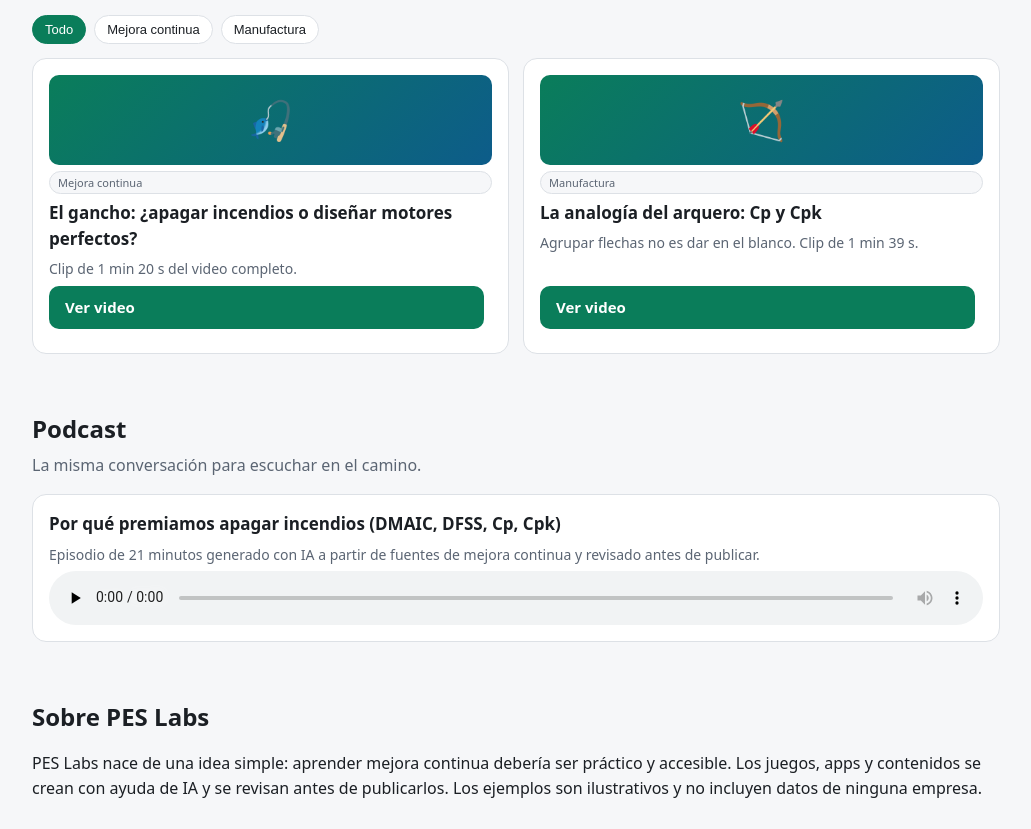
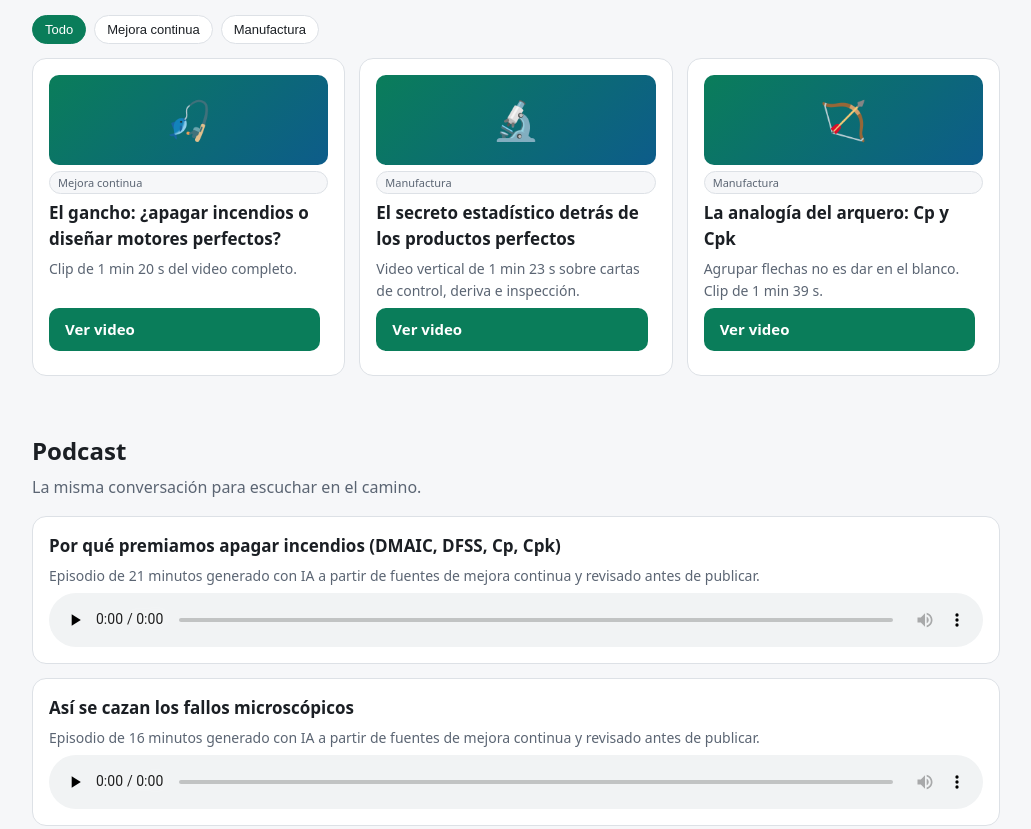
Before and after one commit to peslabs-cr/pes-labs, a plain HTML site: page index.html in a window 1280 px wide. Shown: the part 2036-2865 px from the top of the page, without its empty margins (124-1155 px from the left). Drawn offline with Linux system fonts and the light colour scheme.

Commit message:
Add files via upload

```diff
--- a/index.html
+++ b/index.html
@@ -35,7 +35,7 @@ footer{border-top:1px solid var(--bd);margin-top:20px;padding:20px 0 28px;color:
 <section id="juegos"><div class="w"><h2>Minijuegos</h2><p class="sub">Practica las herramientas con decisiones reales, tiempo y retos. Funcionan en el celular y empiezan de cero cada vez.</p><div class="grid" id="gg"></div></div></section>
 <section id="articulos"><div class="w"><h2>Artículos</h2><p class="sub">Explicaciones claras, sin jerga innecesaria.</p><div class="chips" id="ca"></div><div class="grid" id="ga"></div></div></section>
 <section id="videos"><div class="w"><h2>Videos</h2><p class="sub">Mejora continua y manufactura en formato corto.</p><div class="feat"><video controls preload="metadata" poster="media/poster.jpg" src="media/video-completo.mp4"></video><div><span class="tag">Video completo · 6 min</span><h3>Ingeniería de planta al grano</h3><p>Por qué premiamos apagar incendios y qué cambia cuando diseñamos el proceso: DMAIC, DFSS, Cp y Cpk en lenguaje simple.</p></div></div><div class="chips" id="cv"></div><div class="grid" id="gv"></div></div></section>
-<section id="podcast"><div class="w"><h2>Podcast</h2><p class="sub">La misma conversación para escuchar en el camino.</p><div class="card"><h3>Por qué premiamos apagar incendios (DMAIC, DFSS, Cp, Cpk)</h3><p>Episodio de 21 minutos generado con IA a partir de fuentes de mejora continua y revisado antes de publicar.</p><audio controls preload="none" src="media/podcast.m4a" style="width:100%"></audio></div></div></section>
+<section id="podcast"><div class="w"><h2>Podcast</h2><p class="sub">La misma conversación para escuchar en el camino.</p><div class="card"><h3>Por qué premiamos apagar incendios (DMAIC, DFSS, Cp, Cpk)</h3><p>Episodio de 21 minutos generado con IA a partir de fuentes de mejora continua y revisado antes de publicar.</p><audio controls preload="none" src="media/podcast.m4a" style="width:100%"></audio></div><div class="card" style="margin-top:14px"><h3>Así se cazan los fallos microscópicos</h3><p>Episodio de 16 minutos generado con IA a partir de fuentes de mejora continua y revisado antes de publicar.</p><audio controls preload="none" src="media/audio-fallos-microscopicos.m4a" style="width:100%"></audio></div></div></section>
 <section id="sobre"><div class="w"><h2>Sobre PES Labs</h2><p>PES Labs nace de una idea simple: aprender mejora continua debería ser práctico y accesible. Los juegos, apps y contenidos se crean con ayuda de IA y se revisan antes de publicarlos. Los ejemplos son ilustrativos y no incluyen datos de ninguna empresa.</p><div id="ct"></div></div></section>
 </main>
 <section id="autor"><div class="w"><h2>Quién está detrás</h2><div class="card"><h3>Ing. Ricardo Fonseca Pereira</h3><p>Soy ingeniero de procesos en Costa Rica, con 10 años en manufactura de llantas, donde pasé por análisis químico, supervisión de producción e ingeniería de procesos. Creé PES Labs junto con la inteligencia artificial para que aprender mejora continua sea práctico y accesible: la IA como herramienta de aprendizaje para todos.</p><p>Todo lo que publico parte de mi experiencia construyendo apps y plantillas y de teoría de mejora continua que es pública. No uso información de ninguna empresa y las opiniones son personales.</p><div id="ct2"></div></div></div></section>
@@ -59,6 +59,7 @@ const ART=[
 {id:"ia",t:"Cómo usar la IA para aprender mejora continua (y verificarla)",tag:"IA",min:3,r:"Cinco prompts para aprender mejor y tres reglas para no creerle todo a la IA.",h:()=>`<p>La IA puede ser un buen tutor si le pides más que «explícame». Cinco ideas que ayudan:</p><ol><li>«Explícame [tema] como si tuviera experiencia en planta pero cero en estadística.»</li><li>«Hazme 5 preguntas para comprobar si entendí.»</li><li>«Dame un caso con datos inventados para practicar.»</li><li>«¿Qué errores comunes cometen los principiantes?»</li><li>«Revisa mi explicación y dime qué le falta.»</li></ol><p>Y tres reglas para verificar: contrasta con una fuente confiable, prueba con un caso que ya conoces (por ejemplo, calcula un DPMO a mano) y pide que muestre el razonamiento o la fórmula. Usar IA no es dejar de pensar: es pensar más rápido y revisar mejor.</p>`}];
 const VID=[
 {e:"🎣",t:"El gancho: ¿apagar incendios o diseñar motores perfectos?",d:"Clip de 1 min 20 s del video completo.",tag:"Mejora continua",u:"media/clip-gancho.mp4"},
+{e:"🔬",t:"El secreto estadístico detrás de los productos perfectos",d:"Video vertical de 1 min 23 s sobre cartas de control, deriva e inspección.",tag:"Manufactura",u:"media/video-secreto-estadistico.mp4"},
 {e:"🏹",t:"La analogía del arquero: Cp y Cpk",d:"Agrupar flechas no es dar en el blanco. Clip de 1 min 39 s.",tag:"Manufactura",u:"media/clip-arquero.mp4"}];
 const $=s=>document.querySelector(s);
 function chips(id,list,fn){const tags=["Todo",...new Set(list.map(x=>x.tag))];$(id).innerHTML=tags.map((t,i)=>`<button class="${i?"":"on"}" data-t="${t}">${t}</button>`).join("");$(id).onclick=e=>{const b=e.target.closest("button");if(!b)return;[...$(id).children].forEach(c=>c.className="");b.className="on";fn(b.dataset.t)}}
```
